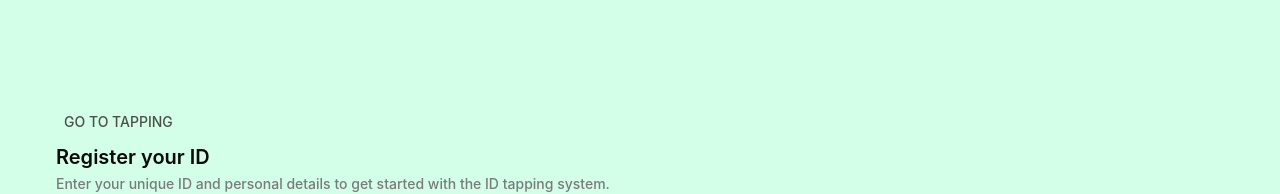
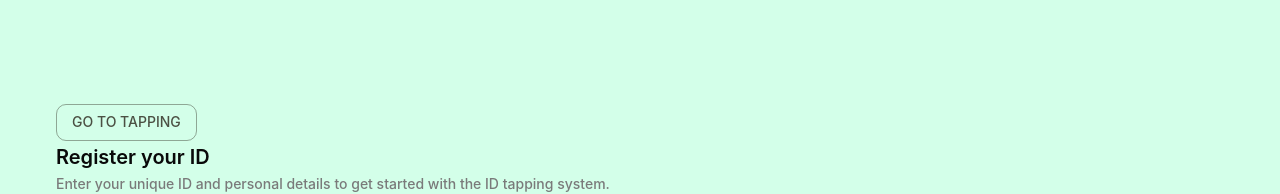
Before and after one commit to esamp001/id_tapping_system, a React (Create React App) app: page /register in a window 1280 px wide. Shown: the top 194 px of the page. Built offline with nearby package versions, Linux system fonts and the light colour scheme.

Commit message:
Auto commit: 10/27/2025, 4:03:20 PM

```diff
--- a/src/pages/Register.js
+++ b/src/pages/Register.js
@@ -12,7 +12,7 @@ const Register = () => {
                         p: 2,
                     }}
                 >
-                    <Button>Go to Tapping</Button>
+                    <Button variant='outlined'>Go to Tapping</Button>
                     <Typography variant='h6' sx={{ fontWeight: '600'}}>Register your ID</Typography>
                     <Typography variant='subtitle2'>Enter your unique ID and personal details to get started with the ID tapping system.</Typography>
 
```
